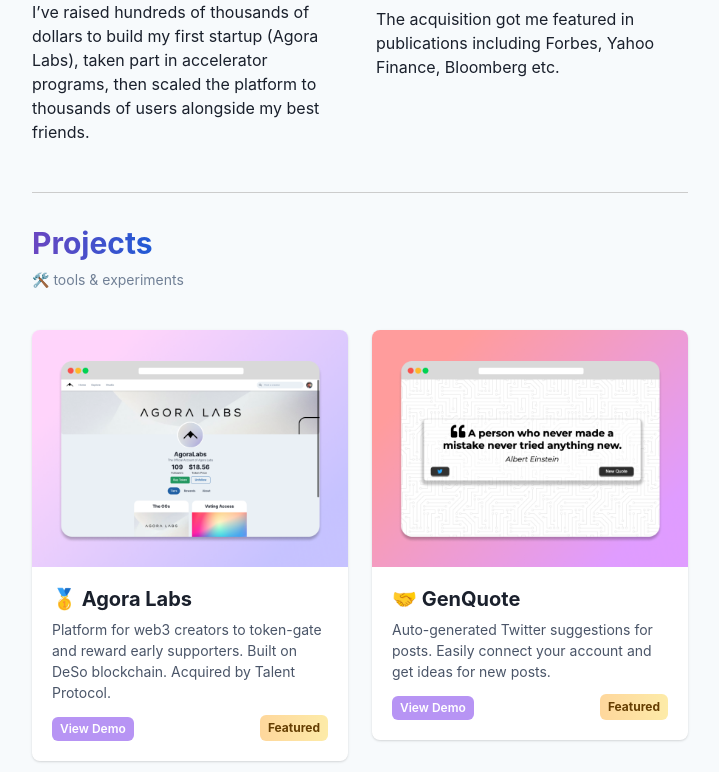
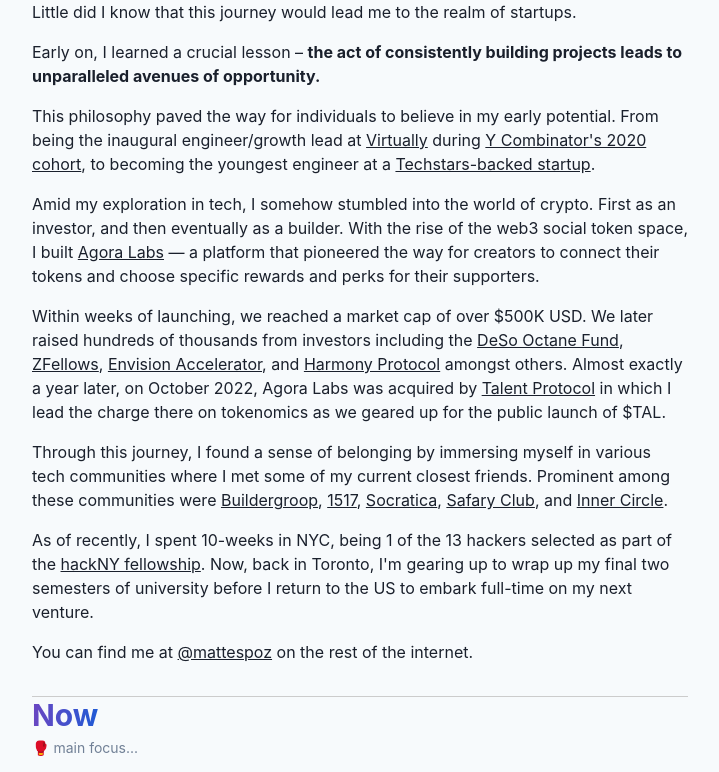
Before and after one commit to MattEspoz/personal-website, a Next.js app: page / in a window 1280 px wide. Shown: the part 808-1580 px from the top of the page, without its empty margins (280-999 px from the left). Built offline with nearby package versions, Linux system fonts and the light colour scheme.

Commit message:
added story and minor updates

```diff
--- /dev/null
+++ b/src/components/About.tsx
@@ -0,0 +1,30 @@
+import { Box, Heading, Text } from "@chakra-ui/react";
+
+const AboutSection = () => {
+  return (
+    <Box>
+      <Heading as="h1" size="lg" mb={4}>
+        <Box
+          as="span"
+          bgGradient="linear(to-r, #6B46C1, #205AD5)"
+          bgClip="text"
+          display="inline"
+        >
+          Now
+        </Box>
+      </Heading>
+      <Text fontSize="sm" color="gray.500" mt={-3} mb={7}>
+        🥊 main focus...
+      </Text>
+      <ul style={{ paddingLeft: "1.5rem" }}>
+        <li>Lorem ipsum dolor sit amet</li>
+        <li>Consectetur adipiscing elit</li>
+        <li>
+          Sed do eiusmod tempor incididunt ut labore et dolore magna aliqua
+        </li>
+      </ul>
+    </Box>
+  );
+};
+
+export default AboutSection;
--- a/src/components/MyStory.tsx
+++ b/src/components/MyStory.tsx
@@ -1,17 +1,8 @@
-import {
-  Box,
-  Link as ChakraLink,
-  Heading,
-  Link,
-  SimpleGrid,
-  Text,
-} from "@chakra-ui/react";
+import { Box, Link as ChakraLink, Heading, Text } from "@chakra-ui/react";
 
 const MyStorySection = () => {
   return (
     <Box py={8}>
-      <SimpleGrid columns={{ base: 1, md: 2 }} spacing={8}>
-        {/* Left Column */}
       <Box>
         <Heading as="h1" size="lg" mb={4}>
           <Box
@@ -27,38 +18,260 @@
           🪄 where it all began...
         </Text>
         <Text fontSize="md" mb={4}>
-            I built a couple of side projects like this and this, but I’m
-            probably best known for being the{" "}
-            <ChakraLink
-              href="https://www.agoralabs.xyz/"
-              isExternal
-              color="blue.500"
-              textDecoration="underline"
-            >
-              prev. CEO of Agora Labs.
-            </ChakraLink>
+          It all started with building side projects.
         </Text>
         <Text fontSize="md" mb={4}>
-            I’ve raised hundreds of thousands of dollars to build my first
-            startup (Agora Labs), taken part in accelerator programs, then
-            scaled the platform to thousands of users alongside my best friends.
+          I wrote my first line of code in high school, explored basic
+          full-stack & IOS development, participated in hackathons, and secured
+          a handful of SWE internships. Little did I know that this journey
+          would lead me to the realm of startups.
+        </Text>
+        <Text fontSize="md" mb={4}>
+          Early on, I learned a crucial lesson –{" "}
+          <Text as="span" fontWeight="bold">
+            the act of consistently building projects leads to unparalleled
+            avenues of opportunity.
+          </Text>
+        </Text>
+        <Text fontSize="md" mb={4}>
+          This philosophy paved the way for individuals to believe in my early
+          potential. From being the inaugural engineer/growth lead at{" "}
+          <ChakraLink
+            href="https://tryvirtually.com/"
+            isExternal
+            textDecoration="underline"
+            _hover={{
+              color: "teal",
+              position: "relative",
+              top: "-2px",
+            }}
+          >
+            Virtually
+          </ChakraLink>{" "}
+          during{" "}
+          <ChakraLink
+            href="http://ycombinator.com/"
+            isExternal
+            textDecoration="underline"
+            _hover={{
+              color: "teal",
+              position: "relative",
+              top: "-2px",
+            }}
+          >
+            Y Combinator's 2020 cohort
+          </ChakraLink>
+          , to becoming the youngest engineer at a{" "}
+          <ChakraLink
+            href="http://techstars.com/"
+            isExternal
+            textDecoration="underline"
+            _hover={{
+              color: "teal",
+              position: "relative",
+              top: "-2px",
+            }}
+          >
+            Techstars-backed startup
+          </ChakraLink>
+          .
+        </Text>
+        <Text fontSize="md" mb={4}>
+          Amid my exploration in tech, I somehow stumbled into the world of
+          crypto. First as an investor, and then eventually as a builder. With
+          the rise of the web3 social token space, I built{" "}
+          <ChakraLink
+            href="https://agoralabs.xyz/"
+            isExternal
+            textDecoration="underline"
+            _hover={{
+              color: "teal",
+              position: "relative",
+              top: "-2px",
+            }}
+          >
+            Agora Labs
+          </ChakraLink>{" "}
+          — a platform that pioneered the way for creators to connect their
+          tokens and choose specific rewards and perks for their supporters.
+        </Text>
+        <Text fontSize="md" mb={4}>
+          Within weeks of launching, we reached a market cap of over $500K USD.
+          We later raised hundreds of thousands from investors including the{" "}
+          <ChakraLink
+            href="https://www.coindesk.com/business/2021/10/05/deso-launches-50m-fund-for-decentralized-social-ecosystem/"
+            isExternal
+            textDecoration="underline"
+            _hover={{
+              color: "teal",
+              position: "relative",
+              top: "-2px",
+            }}
+          >
+            DeSo Octane Fund
+          </ChakraLink>
+          ,{" "}
+          <ChakraLink
+            href="https://www.zfellows.com/"
+            isExternal
+            textDecoration="underline"
+            _hover={{
+              color: "teal",
+              position: "relative",
+              top: "-2px",
+            }}
+          >
+            ZFellows
+          </ChakraLink>
+          ,{" "}
+          <ChakraLink
+            href="https://www.envisionaccelerator.com/"
+            isExternal
+            textDecoration="underline"
+            _hover={{
+              color: "teal",
+              position: "relative",
+              top: "-2px",
+            }}
+          >
+            Envision Accelerator
+          </ChakraLink>
+          , and{" "}
+          <ChakraLink
+            href="https://www.harmony.one/"
+            isExternal
+            textDecoration="underline"
+            _hover={{
+              color: "teal",
+              position: "relative",
+              top: "-2px",
+            }}
+          >
+            Harmony Protocol
+          </ChakraLink>{" "}
+          amongst others. Almost exactly a year later, on October 2022, Agora
+          Labs was acquired by{" "}
+          <ChakraLink
+            href="https://www.talentprotocol.com/"
+            isExternal
+            textDecoration="underline"
+            _hover={{
+              color: "teal",
+              position: "relative",
+              top: "-2px",
+            }}
+          >
+            Talent Protocol
+          </ChakraLink>{" "}
+          in which I lead the charge there on tokenomics as we geared up for the
+          public launch of $TAL.
+        </Text>
+        <Text fontSize="md" mb={4}>
+          Through this journey, I found a sense of belonging by immersing myself
+          in various tech communities where I met some of my current closest
+          friends. Prominent among these communities were{" "}
+          <ChakraLink
+            href="https://www.buildergroop.com/"
+            isExternal
+            textDecoration="underline"
+            _hover={{
+              color: "teal",
+              position: "relative",
+              top: "-2px",
+            }}
+          >
+            Buildergroop
+          </ChakraLink>
+          ,{" "}
+          <ChakraLink
+            href="https://www.1517.org/"
+            isExternal
+            textDecoration="underline"
+            _hover={{
+              color: "teal",
+              position: "relative",
+              top: "-2px",
+            }}
+          >
+            1517
+          </ChakraLink>
+          ,{" "}
+          <ChakraLink
+            href="https://www.socratica.com/"
+            isExternal
+            textDecoration="underline"
+            _hover={{
+              color: "teal",
+              position: "relative",
+              top: "-2px",
+            }}
+          >
+            Socratica
+          </ChakraLink>
+          ,{" "}
+          <ChakraLink
+            href="https://www.safary.club/"
+            isExternal
+            textDecoration="underline"
+            _hover={{
+              color: "teal",
+              position: "relative",
+              top: "-2px",
+            }}
+          >
+            Safary Club
+          </ChakraLink>
+          , and{" "}
+          <ChakraLink
+            href="https://www.innercirclehq.com/"
+            isExternal
+            textDecoration="underline"
+            _hover={{
+              color: "teal",
+              position: "relative",
+              top: "-2px",
+            }}
+          >
+            Inner Circle
+          </ChakraLink>
+          .
+        </Text>
+        <Text fontSize="md" mb={4}>
+          As of recently, I spent 10-weeks in NYC, being 1 of the 13 hackers
+          selected as part of the{" "}
+          <ChakraLink
+            href="http://hackny.org/"
+            isExternal
+            textDecoration="underline"
+            _hover={{
+              color: "teal",
+              position: "relative",
+              top: "-2px",
+            }}
+          >
+            hackNY fellowship
+          </ChakraLink>
+          . Now, back in Toronto, I'm gearing up to wrap up my final two
+          semesters of university before I return to the US to embark full-time
+          on my next venture.
+        </Text>
+        <Text fontSize="md">
+          You can find me at{" "}
+          <ChakraLink
+            href="https://twitter.com/mattespoz"
+            isExternal
+            textDecoration="underline"
+            _hover={{
+              color: "teal",
+              position: "relative",
+              top: "-2px",
+            }}
+          >
+            @mattespoz
+          </ChakraLink>{" "}
+          on the rest of the internet.
         </Text>
       </Box>
-
-        {/* Right Column */}
-        <Box>
-          <Text fontSize="md" mb={4}>
-            Almost exactly a year later, I sold Agora Labs to a company called
-            Talent Protocol (a $50M company). After selling it, I worked at
-            Talent Protocol as ‘Tokenomics Developer’ for a couple months
-            leading the tokenomics in preparation for $TAL launch.
-          </Text>
-          <Text fontSize="md">
-            The acquisition got me featured in publications including Forbes,
-            Yahoo Finance, Bloomberg etc.
-          </Text>
-        </Box>
-      </SimpleGrid>
     </Box>
   );
 };
--- a/src/components/ProfileSection.tsx
+++ b/src/components/ProfileSection.tsx
@@ -41,6 +41,11 @@
             href="https://www.instagram.com/mattespoz/"
             target="_blank"
             rel="noopener noreferrer"
+            _hover={{
+              color: "teal",
+              position: "relative",
+              top: "-2px",
+            }}
           />
           <IconButton
             aria-label="Twitter"
@@ -51,6 +56,11 @@
             href="https://www.twitter.com/mattespoz"
             target="_blank"
             rel="noopener noreferrer"
+            _hover={{
+              color: "teal",
+              position: "relative",
+              top: "-2px",
+            }}
           />
           <IconButton
             aria-label="LinkedIn"
@@ -61,6 +71,11 @@
             href="https://www.linkedin.com/in/mattespoz/"
             target="_blank"
             rel="noopener noreferrer"
+            _hover={{
+              color: "teal",
+              position: "relative",
+              top: "-2px",
+            }}
           />
         </HStack>
       </Flex>
@@ -170,7 +185,7 @@
         .wave {
           display: inline-block;
           animation-name: wave-animation;
-          animation-duration: 2s;
+          animation-duration: 1.5s;
           animation-iteration-count: infinite;
         }
 
--- a/src/components/layout/Footer.tsx
+++ b/src/components/layout/Footer.tsx
@@ -3,6 +3,7 @@
 
 const Footer = () => {
   const [lastUpdated, setLastUpdated] = useState("");
+  const [emoji, setEmoji] = useState("🔮");
 
   useEffect(() => {
     // Function to get the current date and format it as "Month Year"
@@ -25,6 +26,12 @@
       "noopener,noreferrer"
     );
   };
+  const handleEmojiHover = () => {
+    setEmoji("👾");
+    setTimeout(() => {
+      setEmoji("🔮");
+    }, 2000);
+  };
 
   return (
     <>
@@ -44,8 +51,13 @@
 
       <HorizontalLine />
 
-      <p className="emoji" role="img" aria-label="Crystal Ball">
-        🔮
+      <p
+        className="emoji"
+        role="img"
+        aria-label="Crystal Ball"
+        onMouseEnter={handleEmojiHover}
+      >
+        {emoji}
       </p>
 
       <p className="designed">© Designed and built by Matt Espinoza</p>
--- a/src/components/project/Projects.tsx
+++ b/src/components/project/Projects.tsx
@@ -21,7 +21,7 @@
       <Flex direction={{ base: "column", md: "row" }} mt={10}>
         <Box flex="1" mb={6} mr={{ base: 0, md: 6 }}>
           <ProjectCard
-            title="🥇 Agora Labs"
+            title="🥇 Agora Labs (acq.)"
             description="Platform for web3 creators to token-gate and reward early supporters. Built on DeSo blockchain. Acquired by Talent Protocol."
             imageUrl="/projects/P1-Agora.png"
             demoUrl="https://www.agoralabs.xyz/"
--- a/src/pages/_app.tsx
+++ b/src/pages/_app.tsx
@@ -13,8 +13,10 @@
     <>
       <ChakraProvider theme={theme}>
         <UpdateBanner />
+
         <div className="container">
           <Header />
+
           <HorizontalLine />
 
           <Component {...pageProps} />
--- a/src/pages/index.tsx
+++ b/src/pages/index.tsx
@@ -1,4 +1,5 @@
 // pages/index.tsx
+import AboutSection from "@/components/About";
 import HorizontalLine from "@/components/HorizontalLine";
 import MyStory from "@/components/MyStory";
 import ProfileSection from "@/components/ProfileSection";
@@ -14,10 +15,11 @@
         <meta name="description" content="Welcome to my personal website" />
         <link rel="icon" href="/favicon.ico" />
       </Head>
-
       <ProfileSection />
       <HorizontalLine />
       <MyStory />
+      <HorizontalLine />
+      <AboutSection />
       <HorizontalLine />
       <Projects />
     </div>
```
Lines whose indentation alone changed are shown as unchanged.
